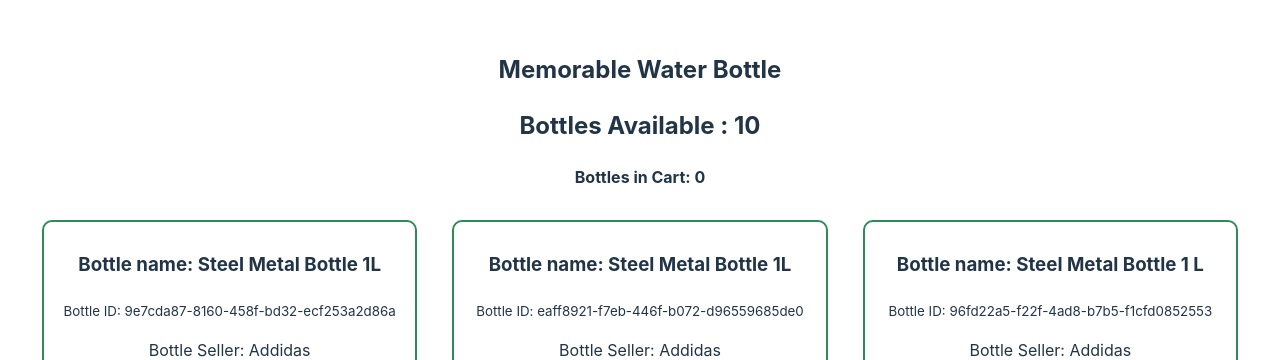
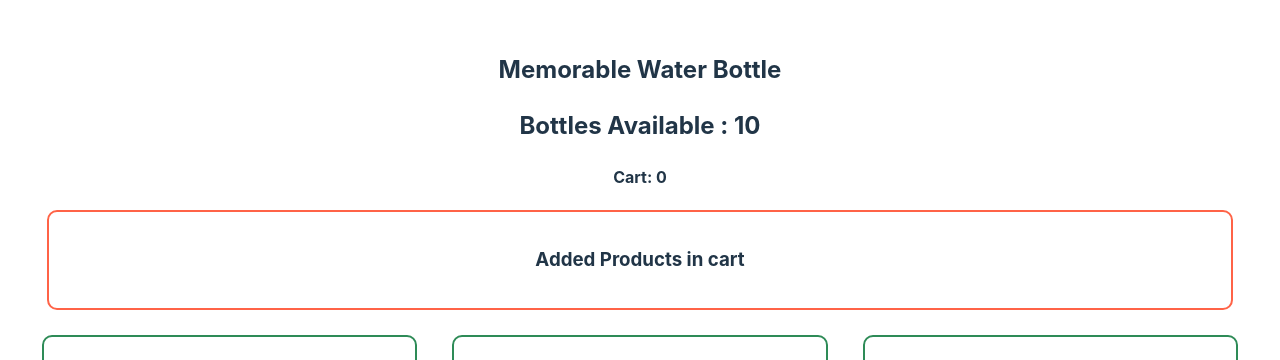
Before and after one commit to meheraz1100/M-41-memorable-water-bottle, a React (Vite) app: page / in a window 1280 px wide. Shown: the top 360 px of the page. Built offline with nearby package versions, Linux system fonts and the light colour scheme.

Commit message:
show the number of added bottles

```diff
--- a/src/Components/Bottles/Bottles.jsx
+++ b/src/Components/Bottles/Bottles.jsx
@@ -3,6 +3,7 @@ import { useState } from "react";
 import Bottle from "../Bottle/Bottle";
 import './Bottles.css'
 import { addToLS, getStoredCart } from "../../Utilities/localStorage";
+import Cart from "../Cart/Cart";
 
 const Bottles = () => {
     const [bottles, setBottles] = useState([]);
@@ -44,7 +45,7 @@ const Bottles = () => {
     return (
         <div>
             <h2>Bottles Available : {bottles.length}</h2>
-            <h4>Bottles in Cart: {cart.length}</h4>
+            <Cart cart={cart}></Cart>
             <div className="bottle-container">
             {
                 bottles.map(bottle => <Bottle
```
